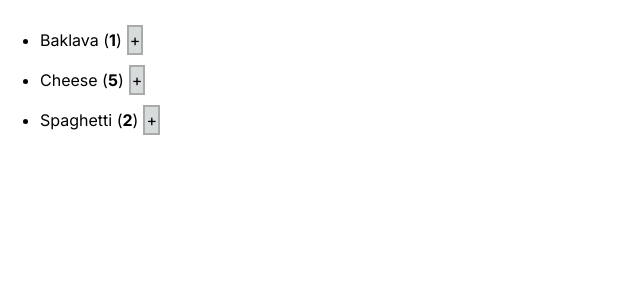
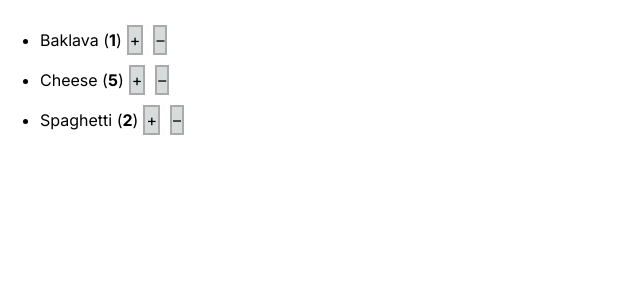
Before and after one commit to chut89/demo-set-intersection-client, a Next.js app: page /shopping-cart in a window 1280 px wide. Shown: the top 300 px of the page, without its empty margins (0-640 px from the left). Built offline with nearby package versions, Linux system fonts and the light colour scheme.

Commit message:
shopping cart: add decrease button

```diff
--- a/src/app/shopping-cart/page.tsx
+++ b/src/app/shopping-cart/page.tsx
@@ -25,7 +25,18 @@ export default function ShoppingCart() {
   ] = useState(initialProducts)
 
   function handleIncreaseClick(productId) {
-    setProducts(products.map((prod, idx) => idx == productId ? {...prod, count: prod.count + 1} : prod));
+    setProducts(products.map(prod => prod.id == productId ? {...prod, count: prod.count + 1} : prod));
+  }
+
+  function handleDecreaseClick(productId) {
+    const product = products.find(prod => prod.id == productId);
+    if (product.count == 1) {
+      setProducts(products.filter(prod => prod.id != productId));
+    } else if (product.count > 1) {
+      setProducts(products.map(prod => prod.id == productId ? {...prod, count: prod.count - 1} : prod));
+    } else {
+      throw Error('Invalid state: Count < 1');
+    }
   }
 
   return (
@@ -40,6 +51,11 @@ export default function ShoppingCart() {
           }}>
             +
           </button>
+          <button onClick={() => {
+            handleDecreaseClick(product.id);
+          }}>
+            –
+          </button>
         </li>
       ))}
     </ul>
```
